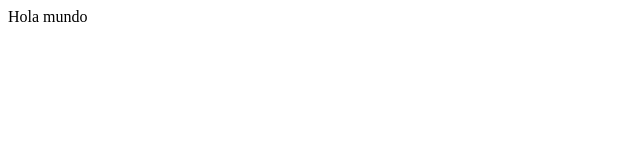
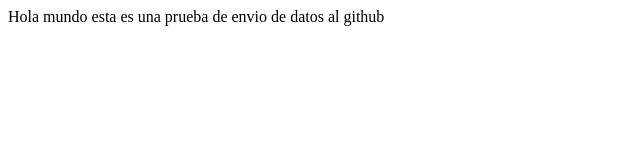
Before and after one commit to jorgefermer/proyectoDemo, a plain HTML site: page index.html in a window 1280 px wide. Shown: the whole page, without its empty margins (0-640 px from the left). Drawn offline with Linux system fonts and the light colour scheme.

Commit message:
agregue textos al body

```diff
--- a/index.html
+++ b/index.html
@@ -7,6 +7,6 @@
     <title>Prueba de titulo</title>
 </head>
 <body>
-    Hola mundo
+    Hola mundo esta es una prueba de envio de datos al github
 </body>
 </html>
```
